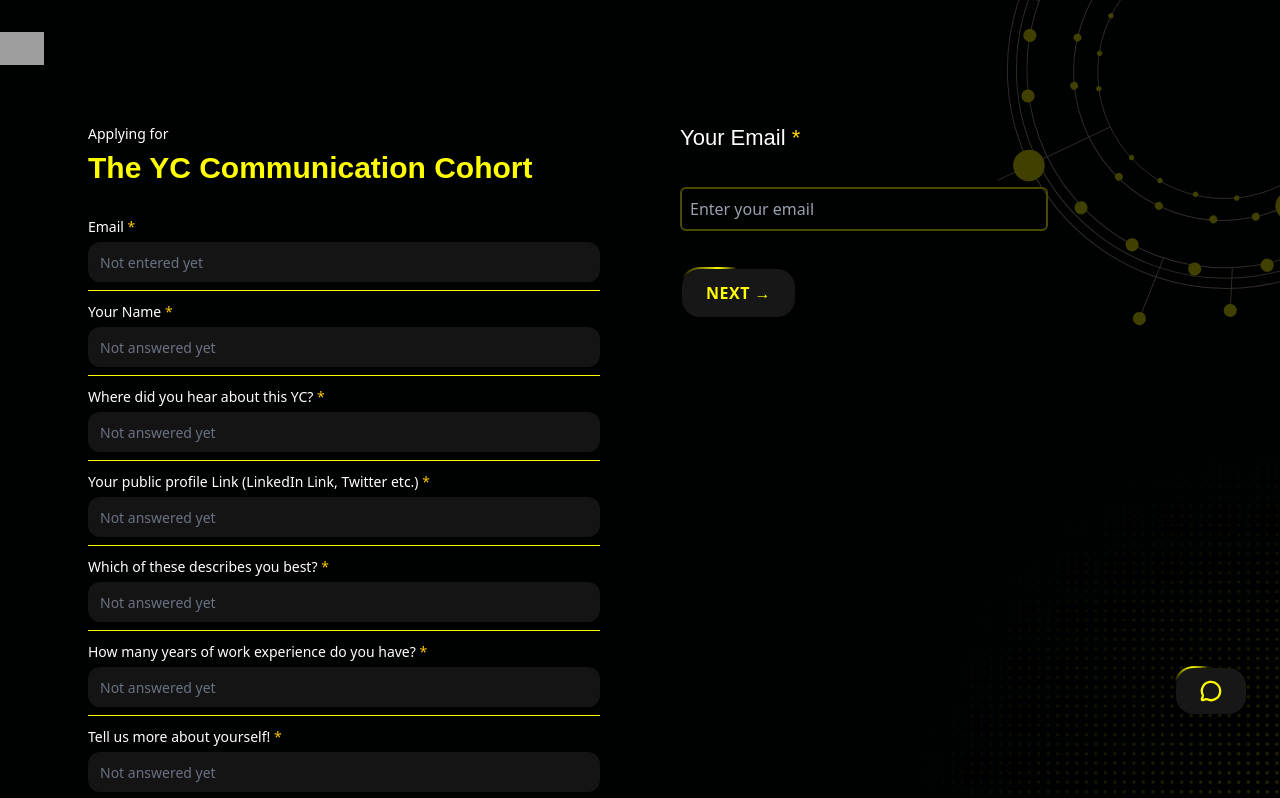
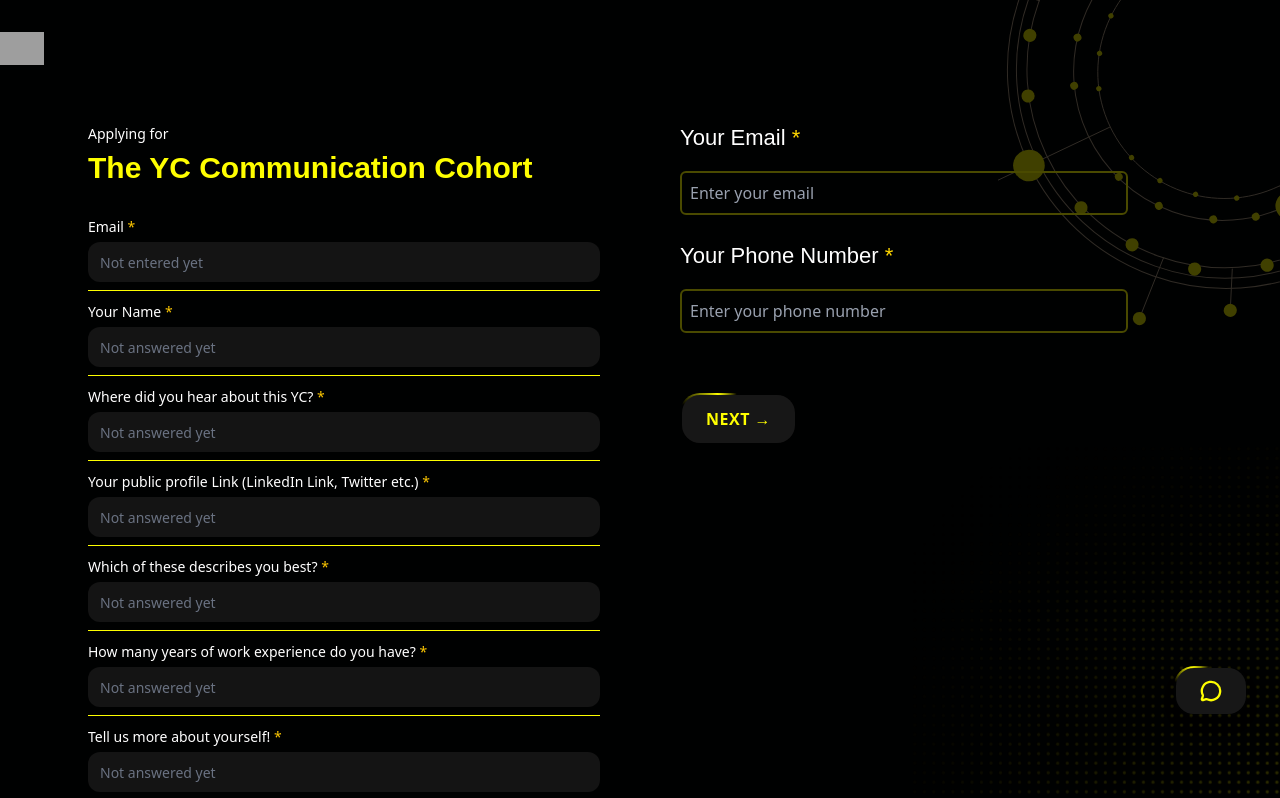
Before and after one commit to yapcapitalist/YC, a React (Vite) app: page /application-form in a window 1280 px wide. Shown: the top 798 px of the page. Built offline with nearby package versions, Linux system fonts and the light colour scheme; grey boxes are pictures that could not be loaded; a web font is replaced by a local one.

Commit message:
number added

```diff
--- a/src/components/Question.jsx
+++ b/src/components/Question.jsx
@@ -24,6 +24,7 @@ const questions = [
 export default function ApplicationForm() {
     const [current, setCurrent] = useState(-1); // Start with email collection
     const [popupMessage, setPopupMessage] = useState("");
+const [phone, setPhone] = useState("");
 
     const [answers, setAnswers] = useState(Array(questions.length).fill(""));
     const [email, setEmail] = useState("");
@@ -47,7 +48,10 @@ export default function ApplicationForm() {
             setPopupMessage("Please enter a valid email address.");
             return;
         }
-
+if (!phone || phone.trim().length < 10) {
+    setPopupMessage("Please enter a valid phone number.");
+    return;
+}
         // Check if all questions are answered
         const unanswered = answers.some((answer, index) => !answer.trim());
         if (unanswered) {
@@ -61,13 +65,14 @@ export default function ApplicationForm() {
             // Prepare data for Google Sheets to match your Apps Script expectations
             const formData = {
                 email: email,
+                    phone: phone,
                 answers: answers
             };
 
             console.log("Submitting data:", formData);
 
             // Send to Google Sheets
-            const response = await fetch('https://script.google.com/macros/s/AKfycby-mBdNXDcae4cPBUz9NRiUI9ZCXCfHJn4pmuTgS8ZQ-FKyEAaEaKeOd4EMiLZv53YW7A/exec?action=done', {
+            const response = await fetch('https://script.google.com/macros/s/AKfycbxznuOh2fnPdgiTet2WPH594TP6aFhaiHKNr50mu3AGXZawi96vqyAi0pGwSJ4MdZcFsQ/exec?action=done', {
                 method: 'POST',
                 mode: 'no-cors', // Important for Google Apps Script
                 headers: {
@@ -86,6 +91,7 @@ export default function ApplicationForm() {
             const emailParams = {
                 message: emailFormData,
                 user_email: email,
+                user_phone: phone,
                 to_email: 'your-email@example.com', // Add your recipient email
             };
 
@@ -116,9 +122,9 @@ export default function ApplicationForm() {
     const renderRightSide = () => {
         if (current === -1) {
             return (
-                <div className="">
-                    <div className="w-full max-w-md text-white">
-                        <p className="text-lg mb-6 font-semibold">Your Email <span className="text-[#FFD700]">*</span></p>
+                    <div className="w-full max-w-md text-white space-y-6">
+                        <div>
+                            <p className="text-lg mb-2 font-semibold">Your Email <span className="text-[#FFD700]">*</span></p>
                             <input
                                 type="email"
                                 value={email}
@@ -127,19 +133,32 @@ export default function ApplicationForm() {
                                 placeholder="Enter your email"
                                 required
                             />
+                        </div>
+                        <div>
+                            <p className="text-lg mb-2 font-semibold">Your Phone Number <span className="text-[#FFD700]">*</span></p>
+                            <input
+                                type="tel"
+                                value={phone}
+                                onChange={(e) => setPhone(e.target.value)}
+                                className="w-full mt-2 p-2 rounded-md bg-transparent border-b border-yellow-600 outline-none text-white placeholder-gray-400"
+                                placeholder="Enter your phone number"
+                                required
+                            />
+                        </div>
                         <GradientButton
                             onClick={() => {
-                                if (email && email.includes('@')) {
+                                if (!email || !email.includes('@')) {
+                                    alert("Please enter a valid email address.");
+                                } else if (!phone || phone.trim().length < 10) {
+                                    alert("Please enter a valid phone number.");
+                                } else {
                                     setCurrent(0);
-                                } else {
-                                    alert("Please enter a valid email address.");
                                 }
                             }}
-                            className="mt-8 px-5 py-2 border border-yellow-500 text-yellow-500 hover:bg-yellow-500 hover:text-black transition rounded-md"
+                            className="mt-4 px-5 py-2 border border-yellow-500 text-yellow-500 hover:bg-yellow-500 hover:text-black transition rounded-md"
                         >
                             Next →
                         </GradientButton>
-                    </div>
                     </div>
             );
         }
```
Lines whose indentation alone changed are shown as unchanged.
